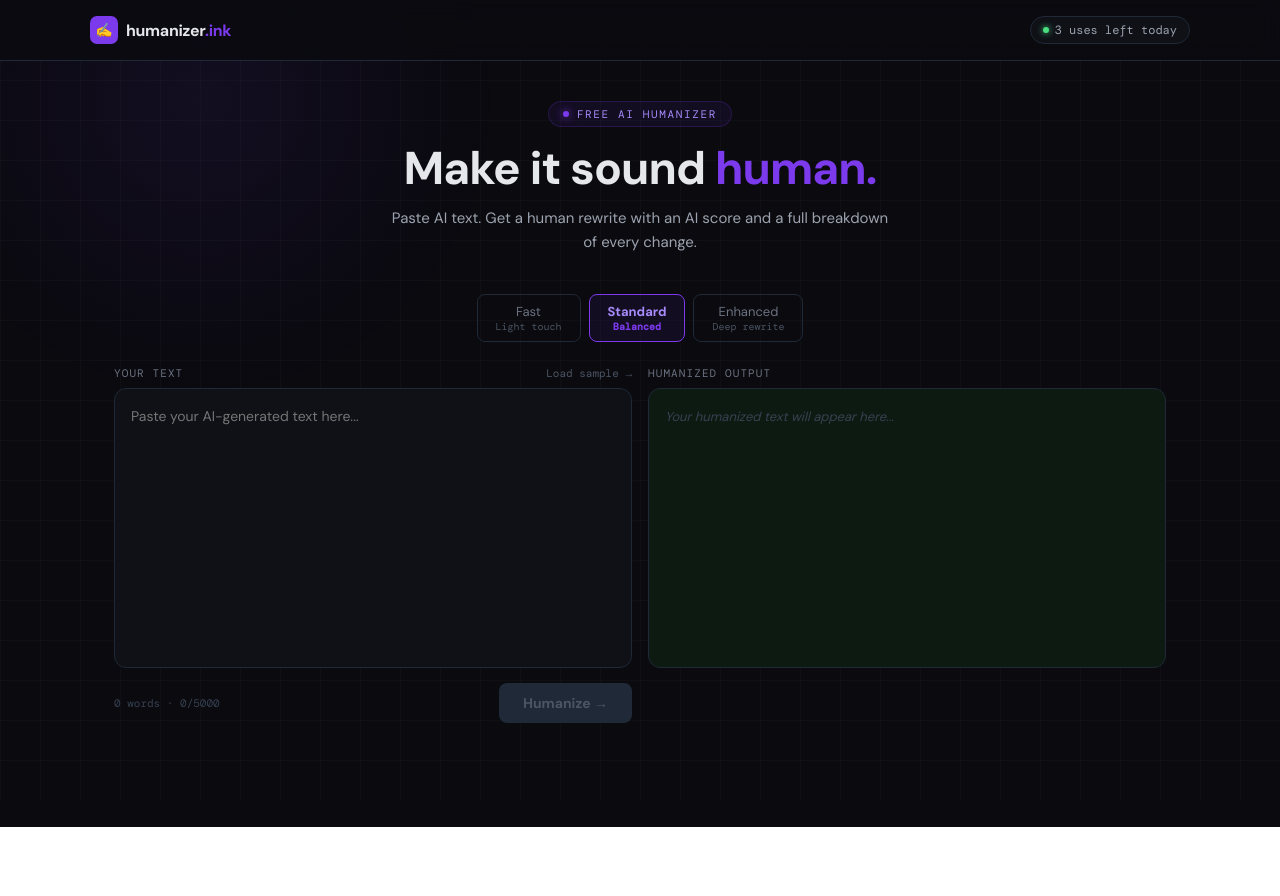
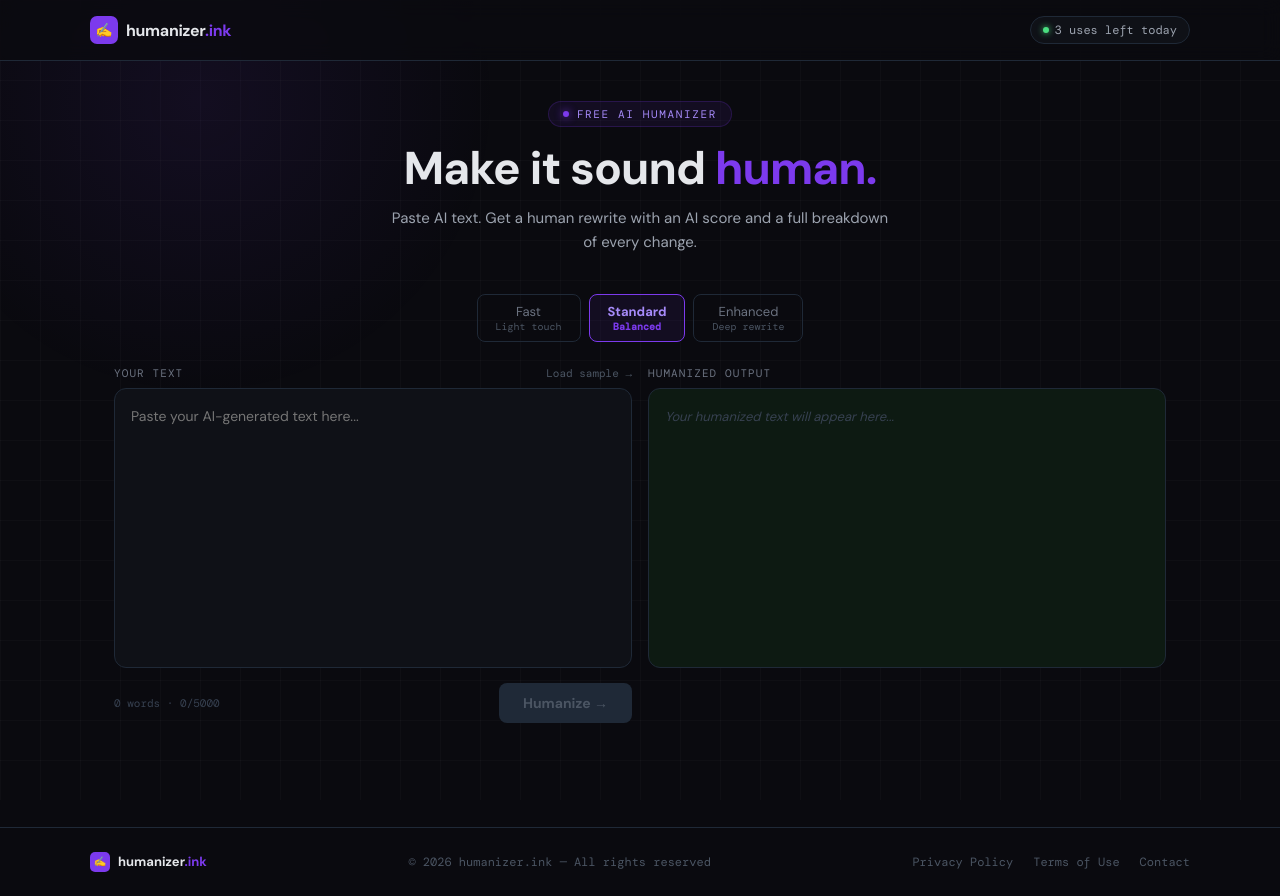
Before and after one commit to VishalGawale/HumanizeInk, a React (Vite) app: page / in a window 1280 px wide. Before the commit the page ends 827 px from the top, so only its background shows below. Built offline with nearby package versions, Linux system fonts and the light colour scheme.

Commit message:
fix score bug, add footer

```diff
--- a/src/App.jsx
+++ b/src/App.jsx
@@ -349,6 +349,32 @@
 
       </div>
 
+      {/* Footer */}
+      <footer style={{
+        position: "relative", zIndex: 1,
+        borderTop: "1px solid #1f2937",
+        padding: "24px",
+        textAlign: "center",
+      }}>
+        <div style={{ maxWidth: "1100px", margin: "0 auto", display: "flex", alignItems: "center", justifyContent: "space-between", flexWrap: "wrap", gap: "12px" }}>
+          <div style={{ display: "flex", alignItems: "center", gap: "8px" }}>
+            <div style={{ width: "20px", height: "20px", borderRadius: "5px", background: "#7c3aed", display: "flex", alignItems: "center", justifyContent: "center", fontSize: "10px" }}>✍</div>
+            <span style={{ fontSize: "13px", fontWeight: "600" }}>humanizer<span style={{ color: "#7c3aed" }}>.ink</span></span>
+          </div>
+          <div style={{ fontSize: "12px", color: "#4b5563", fontFamily: "'DM Mono', monospace" }}>
+            © {new Date().getFullYear()} humanizer.ink — All rights reserved
+          </div>
+          <div style={{ display: "flex", gap: "20px" }}>
+            {["Privacy Policy", "Terms of Use", "Contact"].map((link) => (
+              <a key={link} href="#" style={{ fontSize: "12px", color: "#4b5563", textDecoration: "none", fontFamily: "'DM Mono', monospace", transition: "color 0.2s" }}
+                onMouseOver={e => e.target.style.color = "#a78bfa"}
+                onMouseOut={e => e.target.style.color = "#4b5563"}
+              >{link}</a>
+            ))}
+          </div>
+        </div>
+      </footer>
+
       {/* Popup */}
       {showPopup && <SignupPopup onClose={() => setShowPopup(false)} />}
     </div>
```
Also changed, not shown: api/humanize.js (+26 -3 lines).
